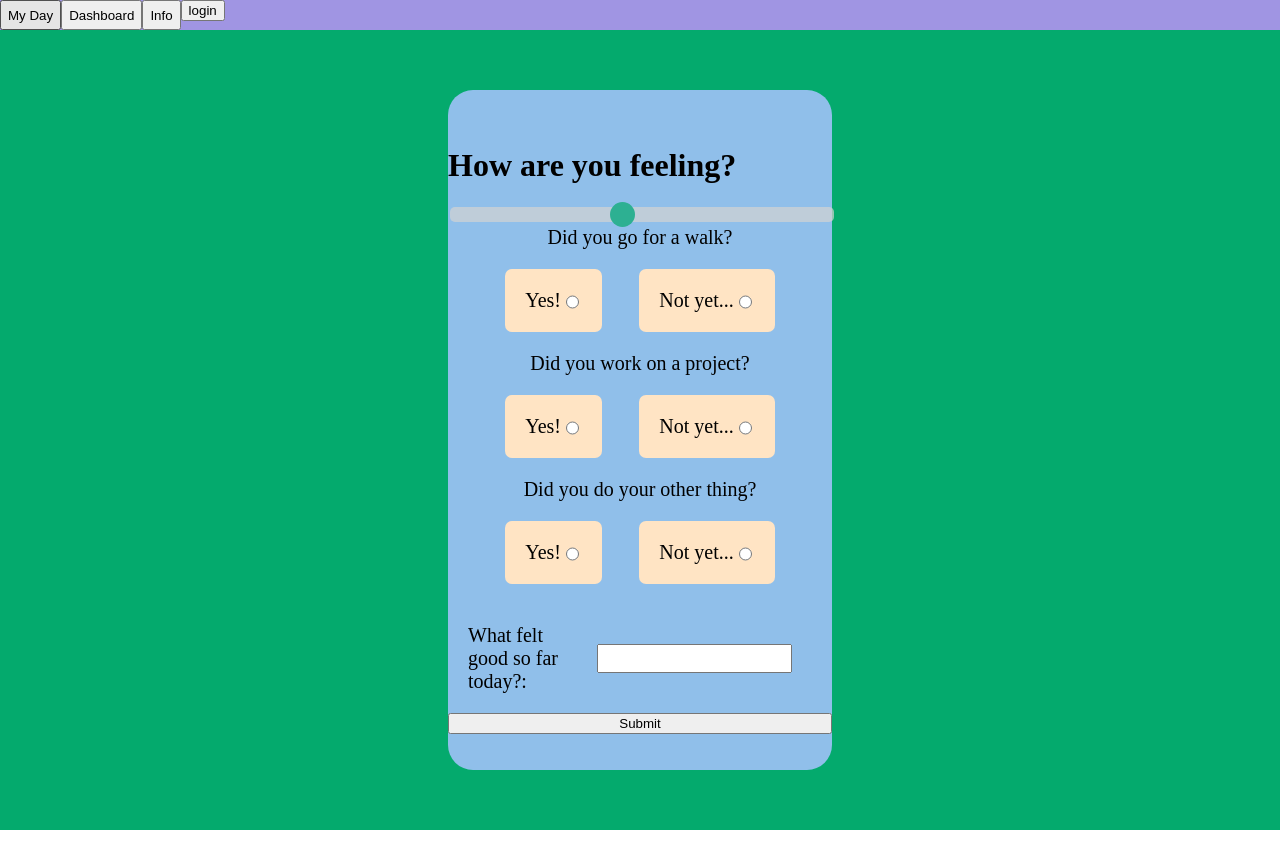
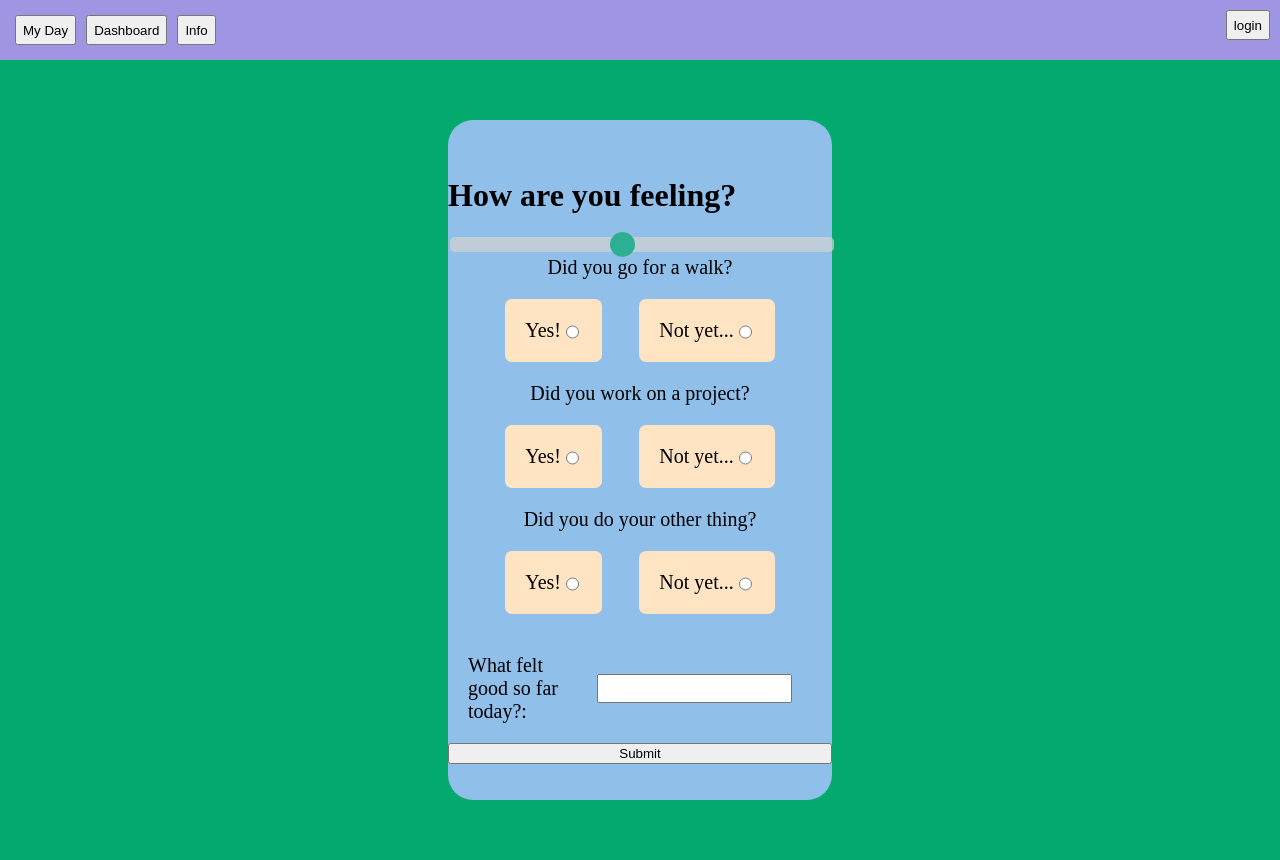
Before and after one commit to Curtisodell1/LifeTrackerProject, a React (Create React App) app in the folder client/: page /dayview in a window 1280 px wide. Before the commit the page ends 830 px from the top, so only its background shows below. Built offline with nearby package versions, Linux system fonts and the light colour scheme.

Commit message:
sorta working submit, still need the slider values

```diff
--- a/client/src/components/DayView.js
+++ b/client/src/components/DayView.js
@@ -1,12 +1,25 @@
-
+import React, {useState} from "react"
 
 function DayView(){
 
+
+    const [note, setNote] = useState("")
+    const [walk, setWalk] = useState(0)
+    const [project, setProject] = useState (0)
+    const [other, setOther] = useState (0)
+
     function handleSubmit(e) {
         e.preventDefault()
-        console.log()
+        console.log(note, walk, project, other)
+        handleReset()
+
     }
-
+    function handleReset(){
+        setNote("")
+        setWalk(0)
+        setProject(0)
+        setOther(0)
+    }
 
     return (
         <div className="dayPage">
@@ -21,7 +34,9 @@ function DayView(){
                                     <div className="entryDivs">
                                         <span className="yes">
                                         <label for="work" className="choiceLabels"> Yes!</label>
-                                <input className="radioButton" type="radio" name="walk"></input>
+                                        <input onClick={(e) => setWalk(1)}
+                                        className="radioButton"
+                                        type="radio" name="walk" />
                                         </span>
                                         <span className="yes">
                                         <label className="choiceLabels"> Not yet...</label>
@@ -34,7 +49,11 @@ function DayView(){
                                     <div className="entryDivs">
                                         <span className="yes">
                                         <label className="choiceLabels"> Yes!</label>
-                                <input className="radioButton" type="radio" name="work"></input>
+                                        <input
+                                        onClick={(e) => setProject(1)}
+                                        className="radioButton"
+                                        type="radio"
+                                        name="work"/>
                                         </span>
                                         <span className="yes">
                                         <label className="choiceLabels"> Not yet...</label>
@@ -47,7 +66,11 @@ function DayView(){
                                     <span className="entryDivs">
                                         <span className="yes">
                                         <label className="choiceLabels"> Yes!</label>
-                                <input className="radioButton" type="radio" name="other"></input>
+                                        <input
+                                        onClick={(e) => setOther(1)}
+                                        className="radioButton"
+                                        type="radio"
+                                        name="other"/>
                                         </span>
                                         <span className="yes">
                                         <label className="choiceLabels"> Not yet...</label>
@@ -58,7 +81,10 @@ function DayView(){
                             <div className="entryDivs">
                                 <label className="activityLabel">What felt good so far today?: </label>
                                 <div className="entryDivs">
-                                <input id="inputField" type="text"/>
+                                <input
+                                onChange={(e) => setNote(e.target.value)}
+                                id="inputField"
+                                type="text"/>
                                 </div>
                         </div>
                             <input
--- a/client/src/components/Header.js
+++ b/client/src/components/Header.js
@@ -15,9 +15,9 @@ function Header(){
                 <button className="headerButton">Info</button>
                 </Link>
             </span>
-            <span className="loginButton">
+            <span className="loginButtonContainer">
             <Link to = "/login">
-            <button>login</button>
+            <button className="loginButton">login</button>
             </Link>
             </span>
         </div>
--- a/client/src/index.css
+++ b/client/src/index.css
@@ -1,4 +1,4 @@
-:root {
+a:root {
   --bg: #282c34;
   --header: #fff;
   --link: #61dafb;
@@ -15,21 +15,30 @@ body{
   background-color: rgba(160, 149, 227, 1);
   display: flex;
   flex-direction: row;
+  justify-content: space-between;
+  box-shadow:10px lightblue;
 }
 
 .headerButton{
   height: 30px;
+  margin: 5px;
 }
 
 .headerButtonContainer{
   display: flex;
   justify-content: space-around;
-  max-width: 20%;
+  margin: 10px;
+}
+
+.loginButtonContainer{
+  display: flex;
+  justify-self: center;
+  align-content: center;
 }
 
 .loginButton{
-  display: flex;
-  justify-self: self-end;
+  margin: 10px;
+  height: 30px;
 }
 
 /* Dashboard */
@@ -198,7 +207,6 @@ border-radius: 29px;
   margin: 0;
 }
 
-
 .entryDivs{
   display: flex;
   flex-direction: row;
```
Lines whose indentation alone changed are shown as unchanged.
